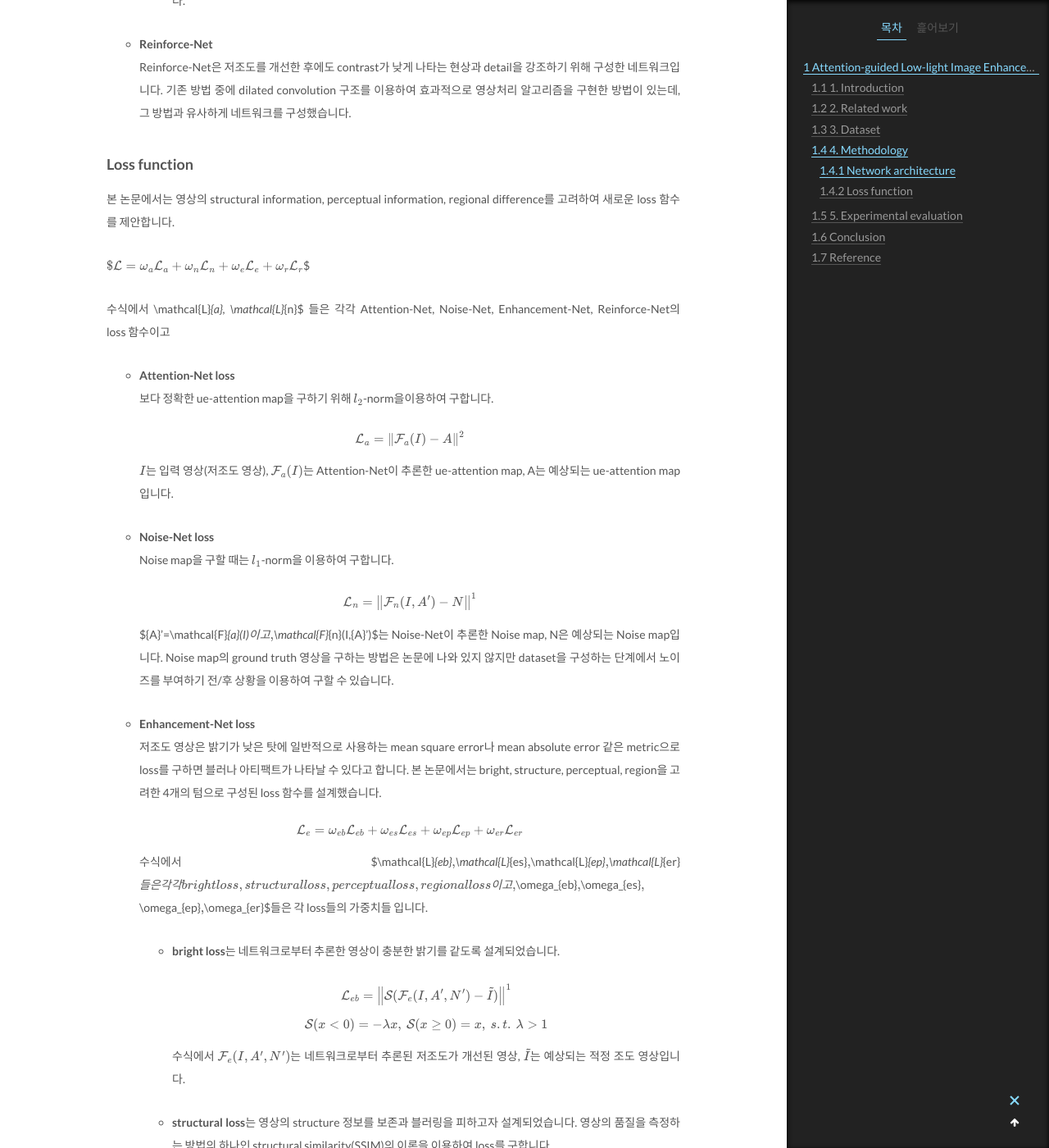
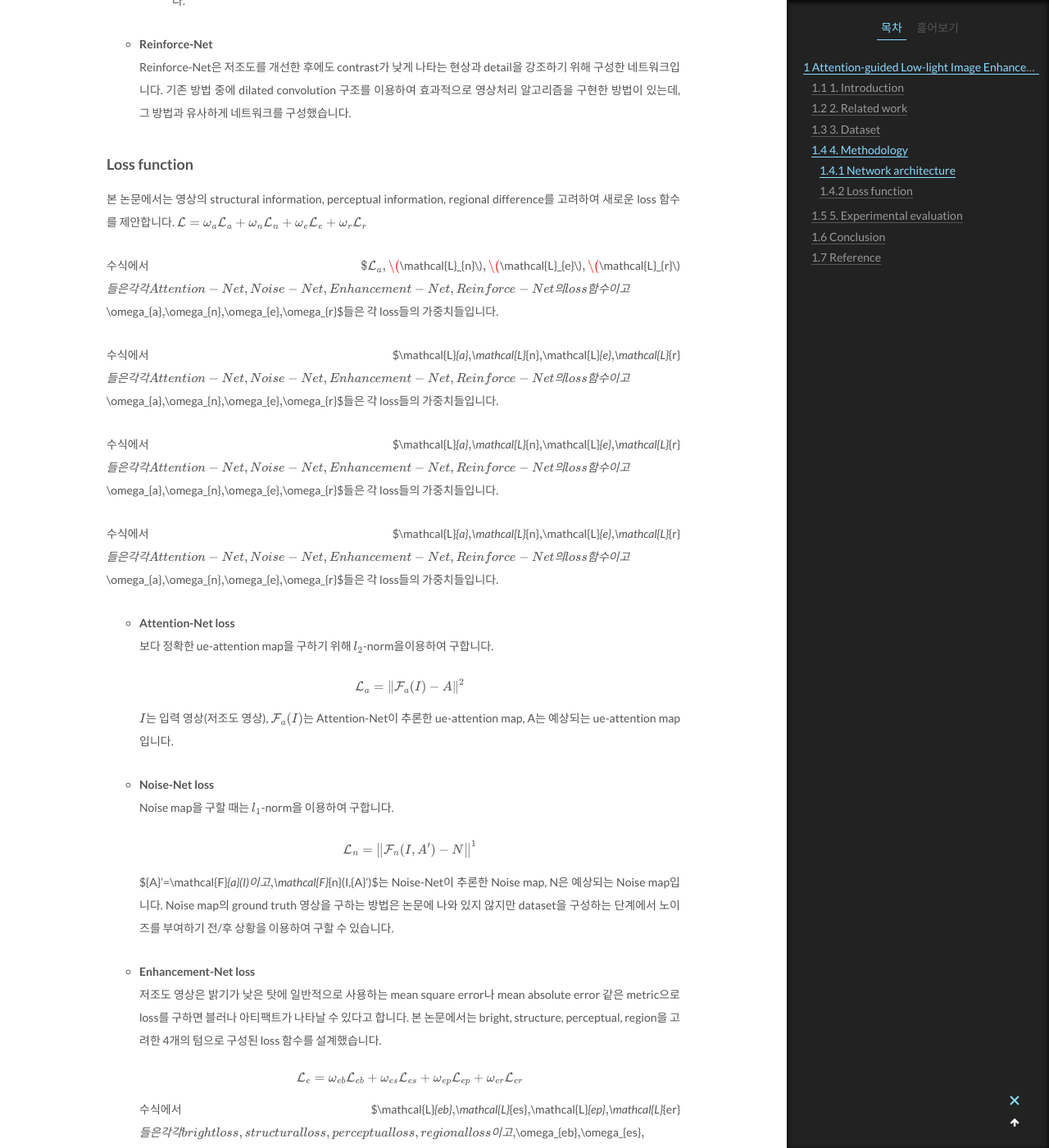
Before and after one commit to CH-Improc/ch-improc.github.io, a Jekyll site: the page built from _posts/2020-01-23-attention-guided-low-light-enhancement.md, in a window 1280 px wide and 1400 px high, scrolled down 6610 px. Shown: the whole window at 82% size. Built offline with Jekyll 4.4.1, drawn with Linux system fonts in a browser that asks for light colours; formulas are drawn with MathJax 3.

Commit message:
Fixed tex and section

```diff
--- a/_posts/2020-01-23-attention-guided-low-light-enhancement.md
+++ b/_posts/2020-01-23-attention-guided-low-light-enhancement.md
@@ -126,10 +126,15 @@ Reinforce-Net은 저조도를 개선한 후에도 contrast가 낮게 나타는
 ### Loss function
 
 본 논문에서는 영상의 structural information, perceptual information, regional difference를 고려하여 새로운 loss 함수를 제안합니다.
+$$ \mathcal{L} = \omega_{a}\mathcal{L}_{a} + \omega_{n}\mathcal{L}_{n} + \omega_{e}\mathcal{L}_ {e} + \omega_{r}\mathcal{L}_{r} $$
 
-$$$ \mathcal{L} = \omega_{a}\mathcal{L}_{a} + \omega_{n}\mathcal{L}_{n} + \omega_{e}\mathcal{L}_ {e} + \omega_{r}\mathcal{L}_{r} $$$
+수식에서 $$$\mathcal{L}_{a}$$$, $$$\mathcal{L}_{n}$$$, $$$\mathcal{L}_{e}$$$, $$$\mathcal{L}_{r}$$$ 들은 각각 Attention-Net, Noise-Net, Enhancement-Net, Reinforce-Net의 loss 함수이고 $\omega_{a}$, $\omega_{n}$, $\omega_{e}$, $\omega_{r}$들은 각 loss들의 가중치들입니다.
 
-수식에서 \mathcal{L}_{a}, \mathcal{L}_{n}$ 들은 각각 Attention-Net, Noise-Net, Enhancement-Net, Reinforce-Net의 loss 함수이고
+수식에서 $\mathcal{L}_{a}$, $\mathcal{L}_{n}$, $\mathcal{L}_{e}$, $\mathcal{L}_{r}$ 들은 각각 Attention-Net, Noise-Net, Enhancement-Net, Reinforce-Net의 loss 함수이고 $\omega_{a}$, $\omega_{n}$, $\omega_{e}$, $\omega_{r}$들은 각 loss들의 가중치들입니다.
+
+수식에서 $\mathcal{L}_{a}$, $\mathcal{L}_{n}$, $\mathcal{L}_{e}$, $\mathcal{L}_{r}$ 들은 각각 Attention-Net, Noise-Net, Enhancement-Net, Reinforce-Net의 loss 함수이고 $\omega_{a}$, $\omega_{n}$, $\omega_{e}$, $\omega_{r}$들은 각 loss들의 가중치들입니다.
+
+수식에서 $\mathcal{L}_{a}$, $\mathcal{L}_{n}$, $\mathcal{L}_{e}$, $\mathcal{L}_{r}$ 들은 각각 Attention-Net, Noise-Net, Enhancement-Net, Reinforce-Net의 loss 함수이고 $\omega_{a}$, $\omega_{n}$, $\omega_{e}$, $\omega_{r}$들은 각 loss들의 가중치들입니다.
 
 - **Attention-Net loss**
   보다 정확한 ue-attention map을 구하기 위해 $l_{2}$-norm을이용하여 구합니다.
```
